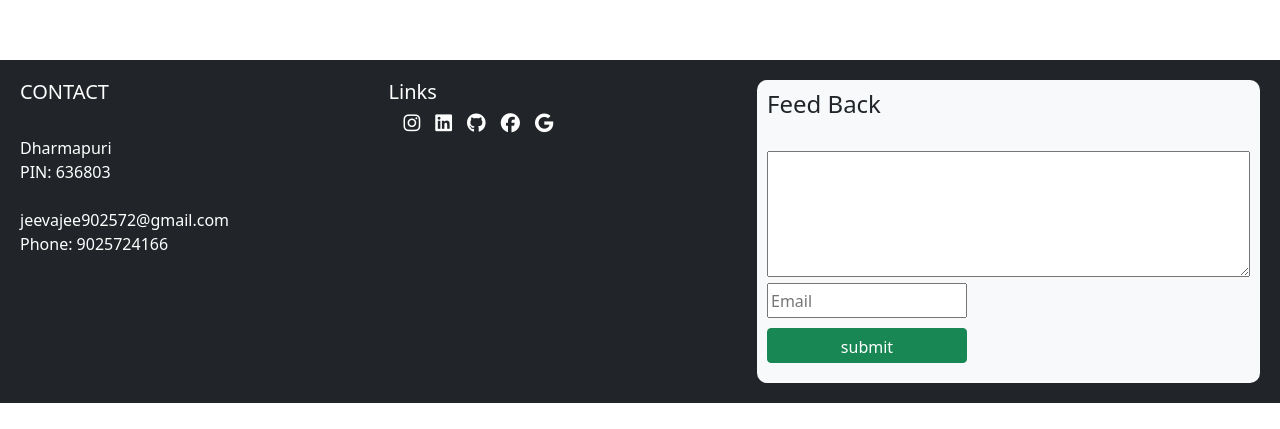
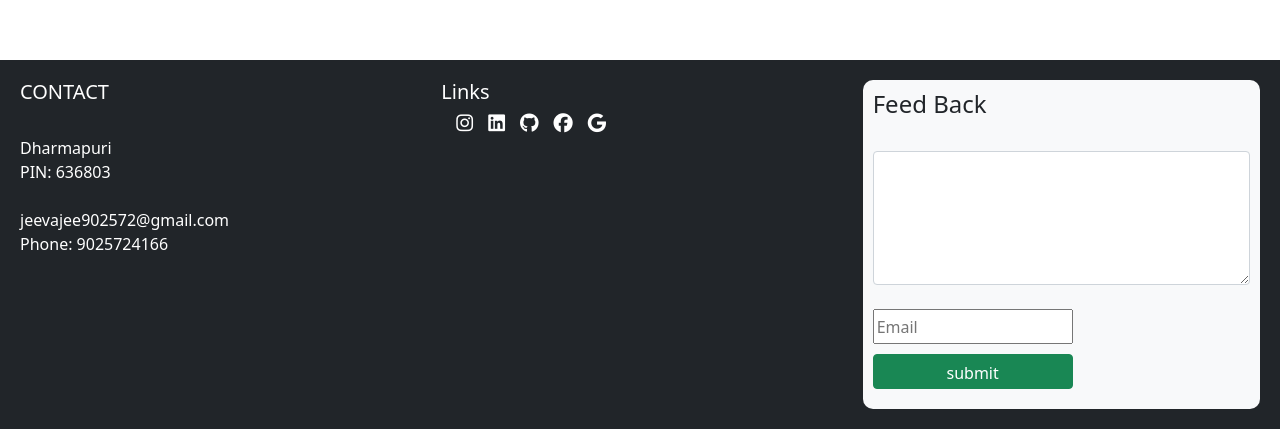
Before and after one commit to jeevadev90/frentend-farming-using-internet, a React (Create React App) app: page / in a window 1280 px wide. Shown: the part 2995-3424 px from the top of the page. Before the commit the page ends 3398 px from the top, so only its background shows below. Built offline with nearby package versions, Linux system fonts and the light colour scheme; no server answers.

Commit message:
Add files via upload

```diff
--- a/src/footer/footer.jsx
+++ b/src/footer/footer.jsx
@@ -56,9 +56,9 @@ export default function Footer()
                     <span><i class="fa-brands fa-google icon"></i></span>
                 </div>
                 <div className="col">
-                    <form onSubmit={feedBack} className="bg-light feedback" action="">
+                    <form  onSubmit={feedBack} className="bg-light feedback form-group" action="">
                         <h4>Feed Back</h4><br />
-                        <textarea name="content" id="" cols="50" rows="5" onChange={onchangeHndler}></textarea>
+                        <textarea className="form-control" name="content" id="" cols="50" rows="5" onChange={onchangeHndler}></textarea>
                         <br />
                       <input type="text" placeholder="Email" name="email" onChange={onchangeHndler} />
                       <br />
```
